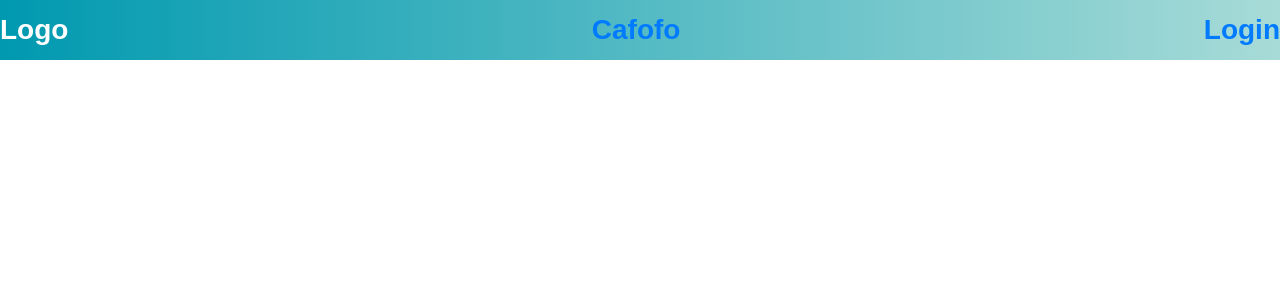
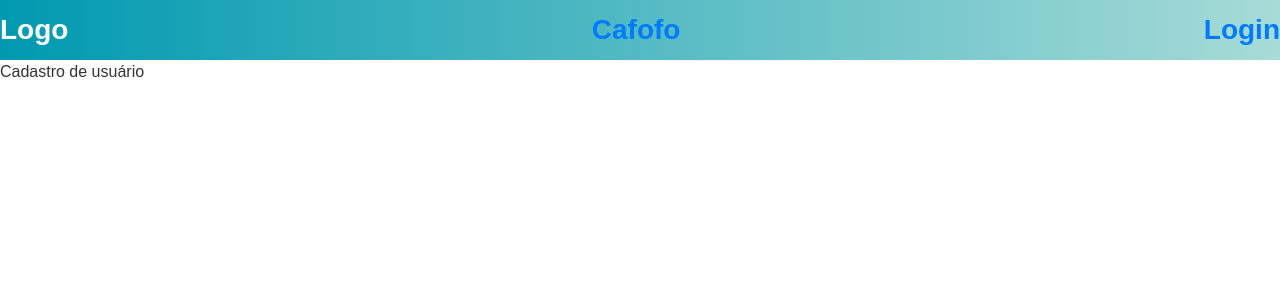
Before and after one commit to desenho-2019/WebAPP, a React (Create React App) app in the folder cafofo/: page /cadastro in a window 1280 px wide. Shown: the top 300 px of the page. Built offline with nearby package versions, Linux system fonts and the light colour scheme.

Commit message:
#6 Link to Forgotten Password and User Register

```diff
--- a/cafofo/src/App.js
+++ b/cafofo/src/App.js
@@ -4,6 +4,8 @@ import Header from './components/header';
 import Login from './pages/login';
 import Main from './pages/main';
 import Adsinfo from './pages/adsinfo';
+import UserRegister from './pages/userRegister'
+import ForgotPassword from './pages/forgotPassword'
 
 import './styles.css';
 
@@ -17,6 +19,8 @@ class App extends Component {
               <Route exact path="/" component={Main} />
               <Route path="/cafofos/:id" component={Adsinfo} />
               <Route path="/login" component={Login} />
+              <Route path="/cadastro" component={UserRegister} />
+              <Route path="/esqueci-a-senha" component={ForgotPassword} />
           </Switch>
         </div>
       </div>
--- /dev/null
+++ b/cafofo/src/pages/forgotPassword/index.js
@@ -0,0 +1,11 @@
+import React, { Component } from "react";
+import { Link } from "react-router-dom";
+
+
+export default class ForgotPassword extends Component {
+    render() {
+        return(
+            <div>Esqueci a senha</div>
+        );
+    }
+}
--- a/cafofo/src/pages/login/index.js
+++ b/cafofo/src/pages/login/index.js
@@ -1,5 +1,4 @@
 import React, { Component } from "react";
-import { Button, FormGroup, FormControl, FormLabel} from "react-bootstrap";
 import { Link } from "react-router-dom";
 import 'bootstrap/dist/css/bootstrap.min.css';
 
@@ -44,10 +43,10 @@ export default class Login extends Component {
                     placeholder="Senha"
                     onChange={e => this.setState({ password: e.target.value })}
                 />
-                <Link to="/adsinfo">Esqueceu sua senha?</Link>
+                <Link to="/esqueci-a-senha">Esqueceu sua senha?</Link>
                 <button type="submit">Entrar</button>
                 <hr />
-                <Link to="/adsinfo">Cadastre-se</Link>
+                <Link to="/cadastro">Cadastre-se</Link>
                 </Form>
             </Container>
         );
--- /dev/null
+++ b/cafofo/src/pages/userRegister/index.js
@@ -0,0 +1,11 @@
+import React, { Component } from "react";
+import { Link } from "react-router-dom";
+
+
+export default class UserRegister extends Component {
+    render() {
+        return(
+            <div>Cadastro de usuário</div>
+        );
+    }
+}
```
Also changed, not shown: cafofo/src/pages/forgotPassword/styles.css (added), cafofo/src/pages/userRegister/styles.js (added).
